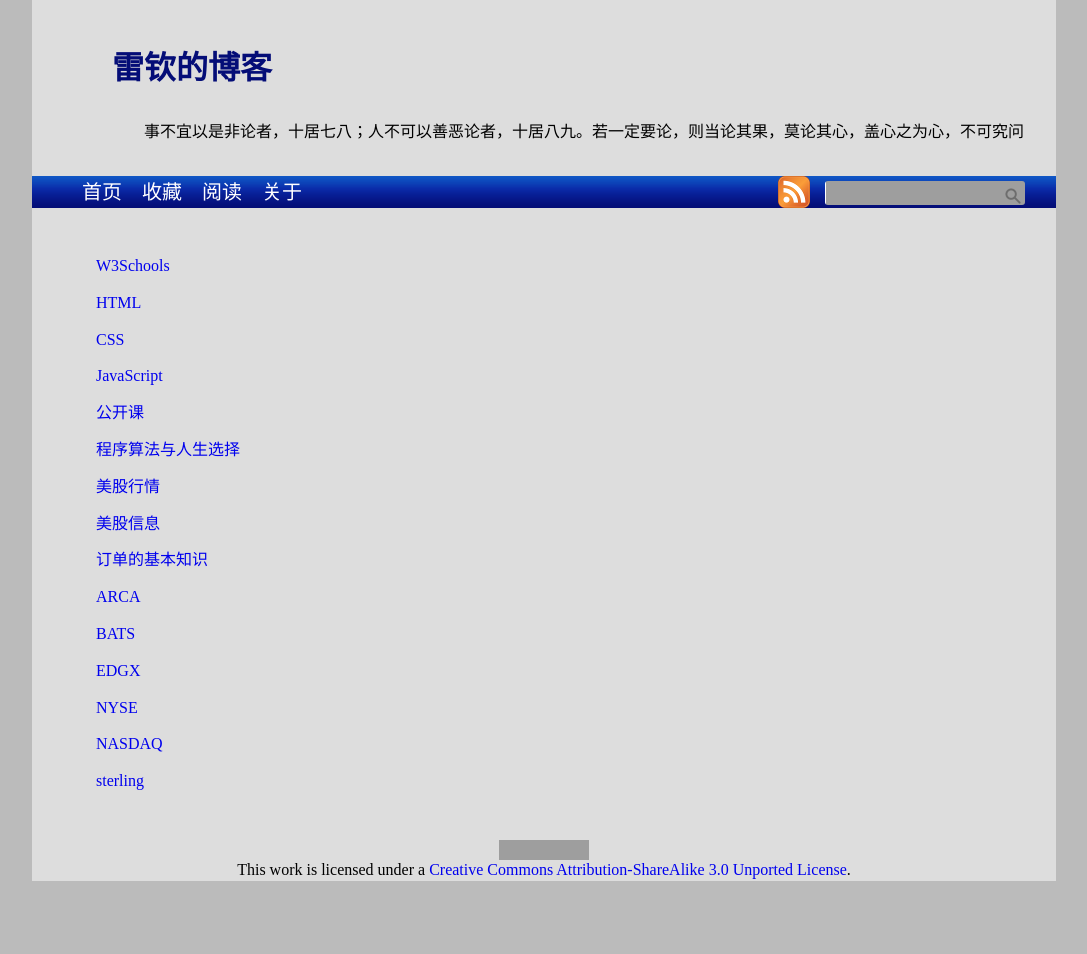
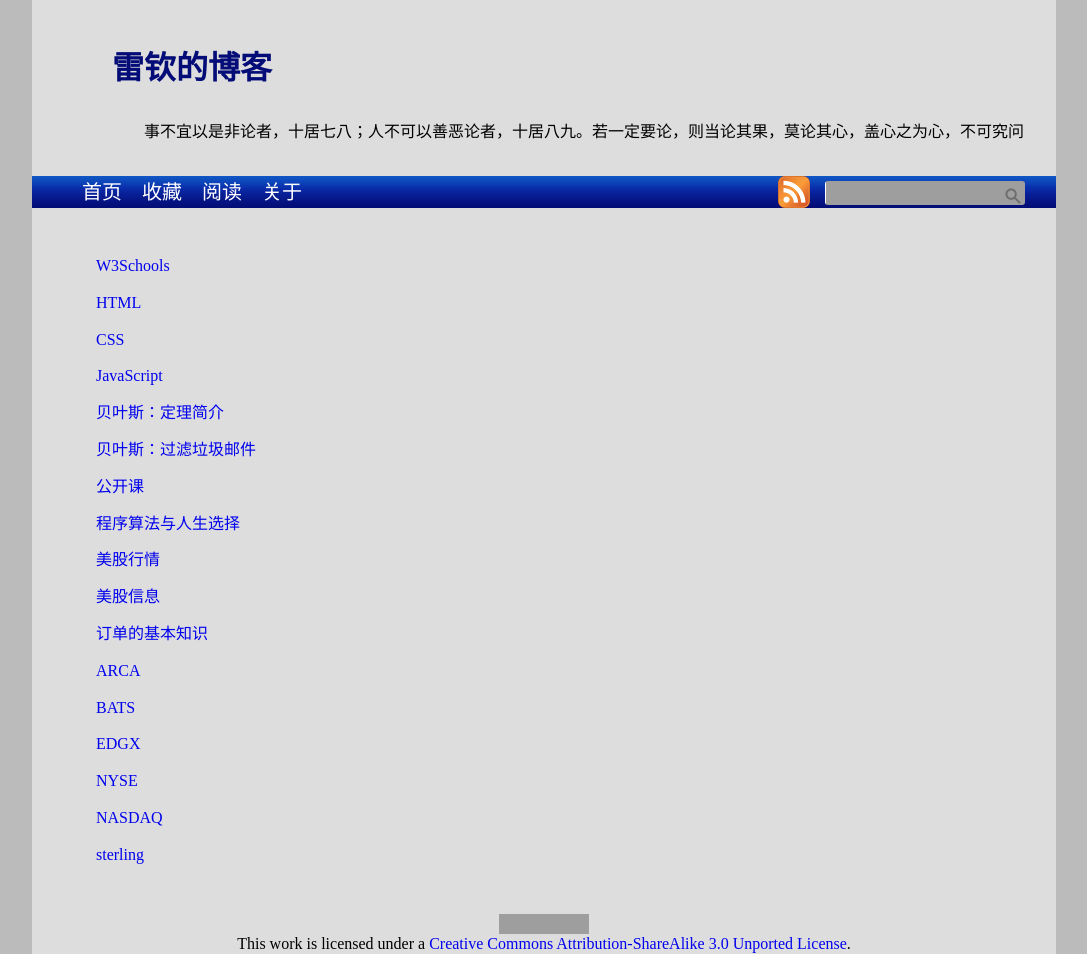
Before and after one commit to leiqin/leiqin.github.io, a Jekyll site: the page built from shoucang/url.markdown, in a window 1280 px wide. Shown: the whole page, without its empty margins (96-1183 px from the left). Built offline with Jekyll 4.4.1, drawn with Linux system fonts in a browser that asks for light colours; nearby versions of some CDN libraries; comment, search, counter and statistics services are not loaded; before the commit the page ends 900 px from its top, so only the background shows below that; grey boxes are pictures that could not be loaded.

Commit message:
添加收藏的url

```diff
--- a/shoucang/url.markdown
+++ b/shoucang/url.markdown
@@ -9,6 +9,10 @@ layout: index
 [CSS](https://developer.mozilla.org/en-US/docs/Web/CSS/Reference)
 
 [JavaScript](https://developer.mozilla.org/en-US/docs/Web/JavaScript/Reference)
+
+[贝叶斯：定理简介](http://www.ruanyifeng.com/blog/2011/08/bayesian_inference_part_one.html)
+
+[贝叶斯：过滤垃圾邮件](http://www.ruanyifeng.com/blog/2011/08/bayesian_inference_part_two.html)
 
 [公开课](https://www.coursera.org/)
 
```
